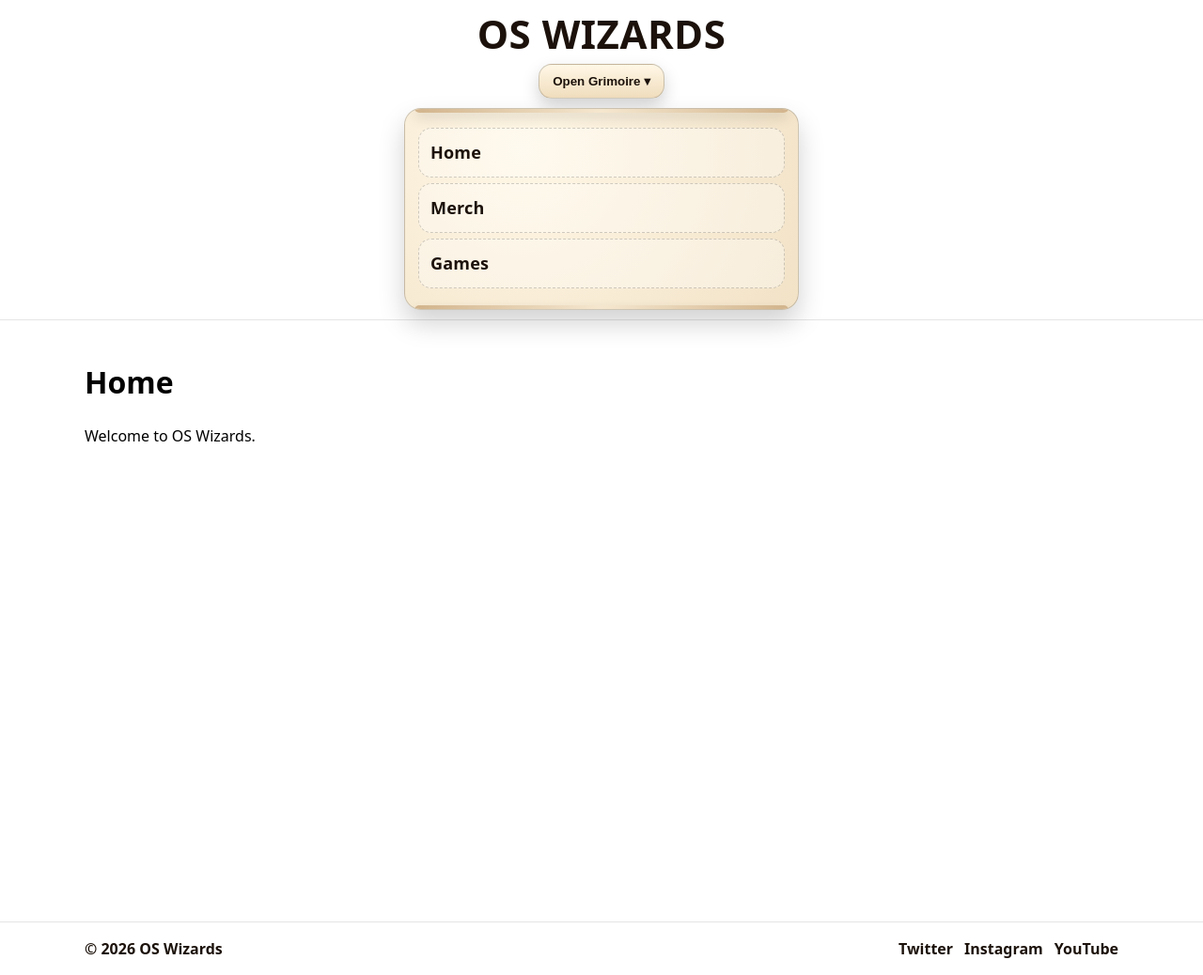
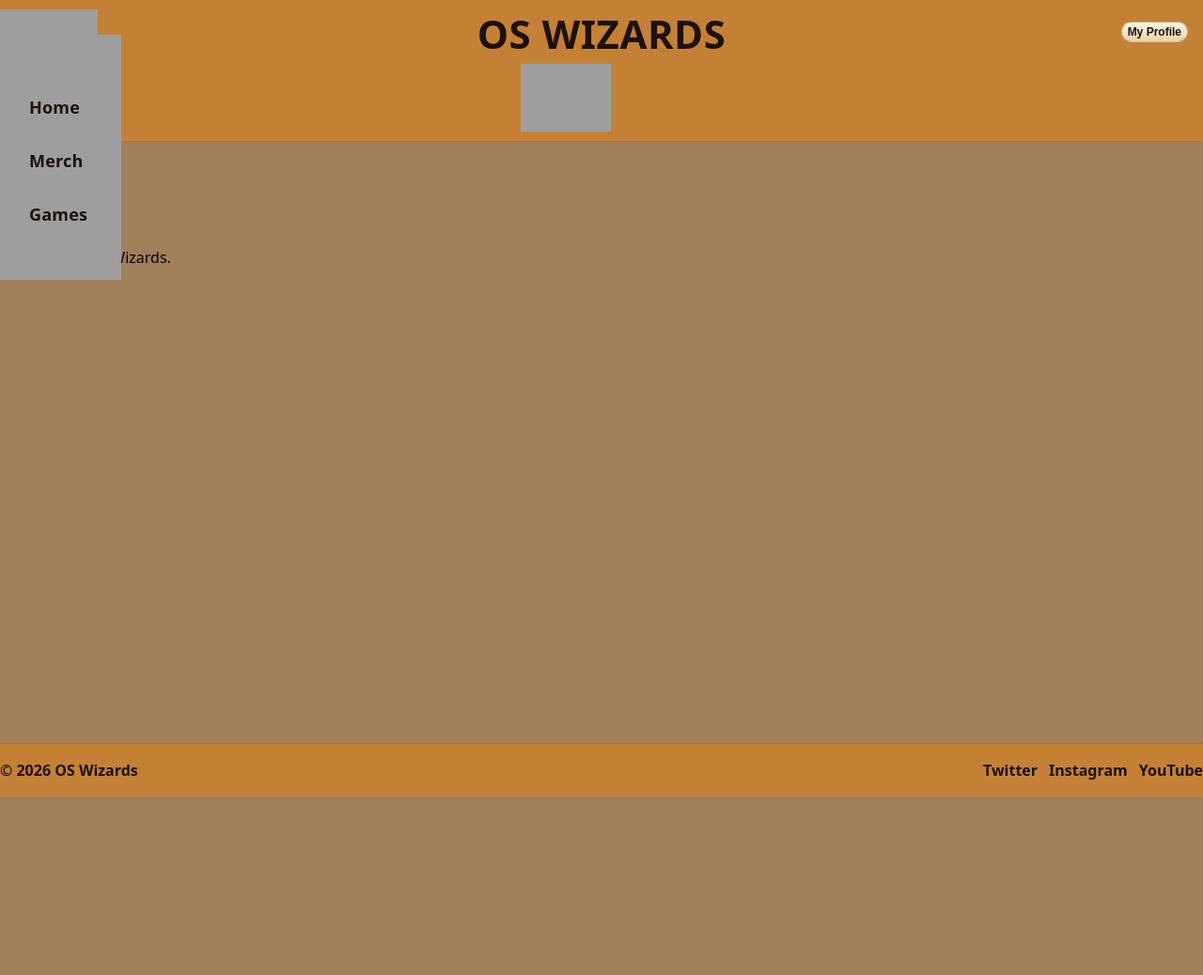
Before and after one commit to j-noon/OSwizards, a Django app: page / in a window 1280 px wide, after a click that opens the changed part. Shown: the whole page at 94% size. After the commit the page ends 848 px from the top, so only its background shows below. Run offline with Django 5.2, Linux system fonts and the light colour scheme; grey boxes are pictures that could not be loaded.

Commit message:
header: nav added with effects, profile button added with effcts, full responsivness and logo added

```diff
--- a/core/static/core/css/base.css
+++ b/core/static/core/css/base.css
@@ -1,4 +1,6 @@
-/* ---------- Base reset ---------- */
+/* =========================================================
+   BASE RESET + GLOBALS
+   ========================================================= */
 * { box-sizing: border-box; }
 
 html, body { height: 100%; }
@@ -7,206 +9,336 @@ body {
   margin: 0;
   font-family: system-ui, -apple-system, Segoe UI, Roboto, Arial, sans-serif;
   line-height: 1.5;
+  background-color: rgba(112, 62, 5, 0.658);
 }
 
-/* Layout container (kept from your setup) */
+/* =========================================================
+   LAYOUT WRAPPER
+   ========================================================= */
 .container {
-  width: min(1100px, 92%);
+  width: 100%;
   margin: 0 auto;
 }
 
-/* ---------- Theme vibes ---------- */
-:root{
+/* =========================================================
+   THEME VARIABLES
+   ========================================================= */
+:root {
   --ink: #1c120b;
-  --parchment: #f2e2c6;
-  --parchment-edge: #d2b48c;
   --shadow: rgba(0,0,0,.18);
+
+  /* Lightning tuning */
+  --zap-brightness: 1.25;
+  --zap-contrast: 2.35;
+  --zap-saturate: 1.35;
+  --zap-opacity: 1;
 }
 
-/* ---------- Header ---------- */
+/* =========================================================
+   HEADER + BRAND (MOBILE-FIRST)
+   ========================================================= */
 .site-header {
+  position: relative;
   border-bottom: 1px solid rgba(0,0,0,.10);
-  padding: 14px 0 10px;
+  padding: 12px 0 10px;
+  background-color: rgba(240, 132, 9, 0.45);
 }
 
 .header-inner {
-  display: grid;
-  gap: 10px;
-  justify-items: center; /* centers everything on mobile */
+  padding-top: 2px;
+  padding-left: 85px;
+  text-align: left;
 }
 
-/* Big bold centered title at top */
 .brand {
   text-decoration: none;
   color: var(--ink);
   font-weight: 900;
   letter-spacing: 0.5px;
-  font-size: 34px;
+  font-size: 30px;
   line-height: 1.05;
   text-transform: uppercase;
-  text-align: center;
+  display: block;
+  white-space: nowrap;
 }
 
-/* Toggle button */
+/* =========================================================
+   HEADER LOGO + PROFILE ROW
+   ========================================================= */
+
+.header-row {
+  display: flex;
+  align-items: center;
+  justify-content: space-between;
+  margin-top: 10px;
+  /* SAFE GUTTERS so nothing clips */
+  padding-left: 12px;
+  padding-right: 16px;
+}
+
+/* centered logo */
+.site-logo {
+  height: 72px;
+  width: auto;
+  margin: 0 auto;
+  display: block;
+}
+
+/* =========================================================
+   PROFILE BUTTON (Arcane purple hum)
+   ========================================================= */
+
+.profile-btn {
+  appearance: none;
+  border: 1px solid rgba(0,0,0,.2);
+  background: linear-gradient(180deg, #fff7e6, #e9d1a8);
+  padding: 3px 6px;
+  border-radius: 12px;
+  font-weight: 700;
+  font-size: 12px;
+  color: var(--ink);
+  cursor: pointer;
+  white-space: nowrap;
+  /* vertical positioning only */
+  --y: -25px;
+  transform: translateY(var(--y));
+  /* keeps glow clean */
+  position: relative;
+  isolation: isolate;
+  transition:
+    transform 140ms ease,
+    box-shadow 160ms ease,
+    filter 160ms ease;
+}
+
+.profile-btn:hover,
+.profile-btn:focus-visible {
+  transform: translateY(calc(var(--y) - 1px));
+
+  /* outer arcane aura */
+  box-shadow:
+    0 8px 18px rgba(0,0,0,.25),
+    0 0 16px rgba(170, 90, 255, 0.85),
+    0 0 34px rgba(120, 60, 220, 0.75),
+    0 0 54px rgba(90, 30, 200, 0.50);
+
+  /* inner purple hum */
+  background: linear-gradient(
+    180deg,
+    rgba(255,255,255,0.92),
+    rgba(210, 175, 255, 0.98)
+  );
+
+  filter:
+    brightness(1.14)
+    saturate(1.35);
+
+  outline: none;
+}
+.profile-btn:hover {
+  animation: arcaneHum 1.2s ease-in-out infinite;
+}
+
+@keyframes arcaneHum {
+  0%, 100% {
+    box-shadow:
+      0 8px 18px rgba(0,0,0,.25),
+      0 0 14px rgba(170, 90, 255, 0.65),
+      0 0 30px rgba(120, 60, 220, 0.55),
+      0 0 46px rgba(90, 30, 200, 0.35);
+  }
+  50% {
+    box-shadow:
+      0 8px 18px rgba(0,0,0,.25),
+      0 0 22px rgba(190, 120, 255, 0.92),
+      0 0 44px rgba(140, 80, 240, 0.85),
+      0 0 68px rgba(110, 50, 230, 0.60);
+  }
+}
+
+/* =========================================================
+   NAV WRAP (TOP-LEFT)
+   ========================================================= */
+.nav-wrap {
+  position: absolute;
+  top: 10px;
+  left: -20px;
+  z-index: 50;
+}
+
+/* =========================================================
+   NAV TOGGLE BASE (fallback)
+   If your scroll image fails to load, this is what shows.
+   ========================================================= */
 .nav-toggle {
   appearance: none;
-  border: 1px solid rgba(0,0,0,.18);
-  background: linear-gradient(180deg, #fff7e6, #f0ddbd);
-  color: var(--ink);
-  padding: 10px 14px;
-  border-radius: 14px;
-  box-shadow: 0 8px 18px var(--shadow);
-  font-weight: 800;
   cursor: pointer;
+  margin: 0;
 }
 
-.nav-toggle:active {
-  transform: translateY(1px);
+/* =========================================================
+   SCROLL BUTTON (THE ACTUAL TOGGLE)
+   IMPORTANT: image path assumes:
+   core/static/core/css/base.css
+   core/static/core/media/scroll-closed.png
+   so url("../media/scroll-closed.png") is correct.
+   ========================================================= */
+.nav-toggle.scroll-btn {
+  width: 130px;
+  height: 52px;
+  background-image: url("../media/scroll-closed.png");
+  background-repeat: no-repeat;
+  background-position: center;
+  background-size: 90%;
+  background-color: transparent;
+  border: none;
+  border-radius: 0;
+  padding: 0;
+  box-shadow: none;
+  display: grid;
+  place-items: center;
+  transform: translateY(0) scale(1);
+  transition: transform 140ms ease, filter 140ms ease;
 }
 
-/* ---------- Scroll dropdown (nav) ---------- */
+/* Clear “this is clickable” */
+.nav-toggle.scroll-btn:hover,
+.nav-toggle.scroll-btn:focus-visible {
+  transform: translateY(-3px) scale(1.05);
+  filter:
+    drop-shadow(0 14px 26px rgba(0,0,0,.38))
+    drop-shadow(0 0 18px rgba(80, 190, 255, 0.55))
+    brightness(1.05);
+  outline: none;
+}
+
+.nav-toggle.scroll-btn:active {
+  transform: translateY(0) scale(1.01);
+}
+
+/* =========================================================
+   NAV DROPDOWN (OPEN SCROLL PANEL)
+   Uses --scroll-bg from inline style in base.html
+   ========================================================= */
 .nav-scroll {
-  width: 100%;
-  max-width: 520px;
-
-  /* parchment scroll look */
-  background: radial-gradient(circle at 30% 20%, #fff7e6, var(--parchment));
-  border: 1px solid rgba(0,0,0,.18);
-  border-radius: 18px;
-  box-shadow: 0 14px 28px var(--shadow);
-
-  padding: 14px 14px 16px;
-  position: relative;
-
-  /* animation baseline */
+  position: absolute;
+  top: calc(100% - 25px);
+  left: 15px;
+  z-index: 60;
+  width: max-content;
+  max-width: 88vw;
+  background: var(--scroll-bg) center / 100% 100% no-repeat;
+  padding: 44px 26px 36px;
+  border: none;
+  box-shadow: 0 14px 28px rgba(0,0,0,.18);
   transform-origin: top center;
   transform: scaleY(0.88);
   opacity: 0;
   max-height: 0;
-  overflow: hidden;
+  overflow: visible;
   transition: max-height 220ms ease, opacity 220ms ease, transform 220ms ease;
+  -webkit-mask-image: var(--scroll-bg);
+  mask-image: var(--scroll-bg);
+  -webkit-mask-repeat: no-repeat;
+  mask-repeat: no-repeat;
+  -webkit-mask-position: center;
+  mask-position: center;
+  -webkit-mask-size: 100% 100%;
+  mask-size: 100% 100%;
 }
 
-/* Scroll “rollers” */
-.nav-scroll::before,
-.nav-scroll::after {
-  content: "";
-  position: absolute;
-  left: 10px;
-  right: 10px;
-  height: 10px;
-  border-radius: 999px;
-  background: linear-gradient(90deg, var(--parchment-edge), #f5e7cf, var(--parchment-edge));
-  box-shadow: 0 6px 14px rgba(0,0,0,.12);
-}
-
-.nav-scroll::before { top: -6px; }
-.nav-scroll::after  { bottom: -6px; }
-
-/* open state toggled by JS */
 .nav-scroll.is-open {
-  max-height: 360px;
+  max-height: 560px;
   opacity: 1;
   transform: scaleY(1);
 }
 
-/* Vertical “ink quill” links */
+/* =========================================================
+   NAV LINKS + LIGHTNING
+   ========================================================= */
 .scroll-link {
+  position: relative;
   display: block;
-  padding: 12px 12px;
-  margin: 6px 0;
-  border-radius: 14px;
+  padding: 10px 10px;
+  margin: 10px 0;
   text-decoration: none;
-
   color: var(--ink);
   font-weight: 900;
   letter-spacing: 0.2px;
   font-size: 18px;
-
-  background: rgba(255,255,255,.35);
-  border: 1px dashed rgba(0,0,0,.18);
-  position: relative;
+  background: transparent;
+  border: none;
+  border-radius: 10px;
+  overflow: visible;
 }
 
-/* Spell fire hover */
-.scroll-link:hover {
-  animation: spellIgnite 650ms ease-in-out infinite alternate;
-  border-color: rgba(0,0,0,.3);
-}
-
-/* Glowing embers */
-.scroll-link:hover::after {
-  content: "";
-  position: absolute;
-  inset: -2px;
-  border-radius: 16px;
-  pointer-events: none;
-  opacity: 0.9;
-  filter: blur(8px);
-  background: radial-gradient(circle at 20% 50%,
-    rgba(255,170,0,.55),
-    rgba(255,60,0,.35),
-    rgba(140,0,0,.18),
-    transparent 70%);
-  animation: emberFlicker 420ms ease-in-out infinite alternate;
-}
-
-/* --- Fire video overlay inside nav links --- */
-.scroll-link {
-  overflow: hidden; /* keep fire contained inside the link */
+.scroll-link:hover,
+.scroll-link:focus-visible {
+  background: transparent;
+  box-shadow: none;
+  outline: none;
 }
 
 .link-text {
   position: relative;
-  z-index: 2; /* keep text above the fire */
+  z-index: 2;
+  transition: text-shadow 160ms ease, filter 160ms ease;
 }
 
-/* the video should NOT take up layout space */
-.fire {
+.scroll-link:hover .link-text,
+.scroll-link:focus-visible .link-text {
+  text-shadow:
+    0 0 10px rgba(80, 190, 255, 0.70),
+    0 0 18px rgba(40, 120, 255, 0.45);
+  filter: drop-shadow(0 0 6px rgba(40, 140, 255, 0.28));
+}
+
+/* =========================================================
+   LIGHTNING VIDEO
+   ========================================================= */
+.lightning {
   position: absolute;
-  left: -10%;
-  right: -10%;
-  bottom: -40%;
-  width: 120%;
-  height: 180%;
+  top: 50%;
+  left: 50%;
+  transform: translate(-50%, -50%);
+  width: 200px;
+  height: 90px;
   z-index: 1;
-
-  opacity: 0;              /* hidden until hover */
-  pointer-events: none;    /* don't block clicking */
+  opacity: 0;
+  pointer-events: none;
   object-fit: cover;
-
-  /* optional: makes it glow/feel magical */
-  filter: blur(0.2px) brightness(1.1) contrast(1.05);
+  mix-blend-mode: screen;
+  filter:
+    brightness(var(--zap-brightness))
+    contrast(var(--zap-contrast))
+    saturate(var(--zap-saturate))
+    drop-shadow(0 0 10px rgba(90, 170, 255, 0.45))
+    drop-shadow(0 0 22px rgba(40, 120, 255, 0.25));
+  -webkit-mask-image: radial-gradient(ellipse at 50% 50%, #000 55%, transparent 82%);
+  mask-image: radial-gradient(ellipse at 50% 50%, #000 55%, transparent 82%);
   transition: opacity 160ms ease;
 }
 
-/* show video on hover + keyboard focus */
-.scroll-link:hover .fire,
-.scroll-link:focus-visible .fire {
-  opacity: 1;
+.scroll-link:hover .lightning,
+.scroll-link:focus-visible .lightning {
+  opacity: var(--zap-opacity);
 }
 
-@keyframes spellIgnite {
-  0%   { text-shadow: 0 0 0 rgba(0,0,0,0); transform: translateY(0); }
-  40%  { text-shadow: 0 0 10px rgba(255,120,0,.35), 0 0 18px rgba(255,40,0,.25); }
-  100% { text-shadow: 0 0 14px rgba(255,160,0,.45), 0 0 28px rgba(255,40,0,.3); transform: translateY(-1px); }
-}
-
-@keyframes emberFlicker {
-  0%   { opacity: 0.55; transform: scale(0.98); }
-  100% { opacity: 0.95; transform: scale(1.02); }
-}
-
-/* ---------- Main ---------- */
+/* =========================================================
+   MAIN CONTENT
+   ========================================================= */
 .site-main {
   padding: 20px 0 30px;
   min-height: calc(100vh - 160px);
 }
 
-/* ---------- Footer (kept, lightly themed) ---------- */
+/* =========================================================
+   FOOTER
+   ========================================================= */
 .site-footer {
   border-top: 1px solid rgba(0,0,0,.10);
   padding: 16px 0;
+  background-color: rgba(240, 132, 9, 0.45);
 }
 
 .footer-inner {
@@ -233,12 +365,55 @@ body {
   font-weight: 800;
 }
 
-.social-link:hover {
-  text-decoration: underline;
+.social-link:hover { text-decoration: underline; }
+
+
+/* =========================================================
+   MEDIA QURRIES (>= 375px)
+   ========================================================= */
+@media (min-width: 375px) and (max-width: 767px) {
+  .profile-btn {
+    --x: 12px;
+    --y: -63px;
+  }
 }
 
-/* ---------- Larger screens (starter only) ---------- */
-@media (min-width: 860px) {
-  .brand { font-size: 42px; }
-  .nav-scroll { max-width: 420px; }
+/* =========================================================
+   DESKTOP OVERRIDES (>= 768px)
+   ========================================================= */
+@media (min-width: 768px) {
+  .header-inner {
+    padding-left: 0;
+    text-align: center;
+  }
+
+  .brand {
+    font-size: 42px;
+    white-space: normal;
+  }
+
+  .nav-scroll {
+    max-width: 420px;
+  }
+    .profile-btn {
+    --x: 10px;
+    --y: -70px; /* tweak: -16 to -28 */
+  }
 }
+
+/* =========================================================
+   ULTRAWIDE (>= 1440px)
+   ========================================================= */
+@media (min-width: 1440px) {
+  .site-header .container {
+    width: min(1400px, 96%);  /* wider header content */
+  }
+
+  .header-row {
+    padding-right: 0;
+  }
+
+  .profile-btn {
+    --y: -70px;
+  }
+}
--- a/core/static/core/js/nav.js
+++ b/core/static/core/js/nav.js
@@ -4,42 +4,64 @@ document.addEventListener("DOMContentLoaded", () => {
   const btn = document.querySelector(".nav-toggle");
   const nav = document.querySelector("#site-nav");
 
-  if (btn && nav) {
-    btn.addEventListener("click", () => {
-      const isOpen = btn.getAttribute("aria-expanded") === "true";
-      btn.setAttribute("aria-expanded", String(!isOpen));
+  if (!btn || !nav) return;
 
-      if (isOpen) {
-        nav.classList.remove("is-open");
-        // allow close animation then hide
-        setTimeout(() => {
-          nav.hidden = true;
-        }, 220);
-      } else {
-        nav.hidden = false;
-        requestAnimationFrame(() => nav.classList.add("is-open"));
-      }
+  const openNav = () => {
+    btn.setAttribute("aria-expanded", "true");
+    nav.hidden = false;
+    requestAnimationFrame(() => nav.classList.add("is-open"));
+  };
+
+  const closeNav = () => {
+    btn.setAttribute("aria-expanded", "false");
+    nav.classList.remove("is-open");
+
+    nav.querySelectorAll("video.lightning").forEach(v => {
+      v.pause();
+      v.currentTime = 0;
     });
-  }
 
-  // ----- Fire overlay: play on hover/focus, stop on leave/blur -----
+    const onEnd = (e) => {
+      if (e.propertyName !== "opacity") return; // pick one property
+      nav.hidden = true;
+      nav.removeEventListener("transitionend", onEnd);
+    };
+
+    nav.addEventListener("transitionend", onEnd);
+  };
+
+  // Toggle via button
+  btn.addEventListener("click", (e) => {
+    e.stopPropagation(); // prevent document click from firing
+    const isOpen = btn.getAttribute("aria-expanded") === "true";
+    isOpen ? closeNav() : openNav();
+  });
+
+  // Prevent clicks inside the scroll from closing it
+  nav.addEventListener("click", (e) => {
+    e.stopPropagation();
+  });
+
+  // Close when clicking anywhere else on the page
+  document.addEventListener("click", () => {
+    const isOpen = btn.getAttribute("aria-expanded") === "true";
+    if (isOpen) closeNav();
+  });
+
+  // ----- Lightning overlay: play on hover/focus, stop on leave/blur -----
   const links = document.querySelectorAll(".scroll-link");
 
   links.forEach((link) => {
-    const vid = link.querySelector("video.fire");
+    const vid = link.querySelector("video.lightning");
     if (!vid) return;
 
-    // make sure it's muted (required for autoplay in most browsers)
     vid.muted = true;
 
     const play = async () => {
       try {
         vid.currentTime = 0;
         await vid.play();
-      } catch (err) {
-        // Some browsers may still block play until user interaction.
-        // Hover/click usually counts, so this is mostly just a safe catch.
-      }
+      } catch {}
     };
 
     const stop = () => {
--- a/core/templates/core/base.html
+++ b/core/templates/core/base.html
@@ -11,45 +11,61 @@
 </head>
 
 <body>
-  <header class="site-header">
-    <div class="container header-inner">
+<header class="site-header">
 
-      <!-- Big centered title -->
-      <a class="brand" href="{% url 'core:home' %}">OS Wizards</a>
+  <!-- Top-left floating button + dropdown (NOT inside container) -->
+  <div class="nav-wrap">
+    <button class="nav-toggle scroll-btn" type="button" aria-expanded="false" aria-controls="site-nav">
+      <span class="scroll-btn__text"></span>
+    </button>
 
-      <!-- Toggle button -->
-      <button class="nav-toggle" type="button" aria-expanded="false" aria-controls="site-nav">
-        Open Grimoire ▾
-      </button>
-
-      <!-- Scroll dropdown nav -->
-    <nav id="site-nav" class="nav-scroll" hidden>
-
-      <a class="scroll-link" href="{% url 'core:home' %}">
+    <nav id="site-nav" class="nav-scroll" hidden
+     style="--scroll-bg: url('{% static 'core/media/open-scroll.webp' %}');">
+      <a class="scroll-link" data-label="Home" href="{% url 'core:home' %}">
         <span class="link-text">Home</span>
-        <video class="fire" muted loop playsinline preload="none">
+        <video class="lightning" muted loop playsinline preload="none">
           <source src="{% static 'core/media/lighting.webm' %}" type="video/webm">
         </video>
       </a>
 
-      <a class="scroll-link" href="{% url 'merchandise:merch' %}">
+      <a class="scroll-link" data-label="Merch" href="{% url 'merchandise:merch' %}">
         <span class="link-text">Merch</span>
-        <video class="fire" muted loop playsinline preload="none">
+        <video class="lightning" muted loop playsinline preload="none">
           <source src="{% static 'core/media/lighting.webm' %}" type="video/webm">
         </video>
       </a>
 
-      <a class="scroll-link" href="{% url 'games:games' %}">
+      <a class="scroll-link" data-label="Games" href="{% url 'games:games' %}">
         <span class="link-text">Games</span>
-        <video class="fire" muted loop playsinline preload="none">
+        <video class="lightning" muted loop playsinline preload="none">
           <source src="{% static 'core/media/lighting.webm' %}" type="video/webm">
         </video>
       </a>
+    </nav>
+  </div>
 
-    </nav>
+  <!-- Centered title stays inside container -->
+  <div class="container header-inner">
 
+    <!-- Title -->
+    <a class="brand" href="{% url 'core:home' %}">OS Wizards</a>
+
+    <!-- Logo + profile row -->
+    <div class="header-row">
+      <img
+        src="{% static 'core/media/OSW-logo.png' %}"
+        alt="OS Wizards logo"
+        class="site-logo"
+      >
+
+      <button class="profile-btn" type="button">
+        My Profile
+      </button>
     </div>
-  </header>
+
+  </div>
+
+</header>
 
   <main class="site-main">
     <div class="container">
```
